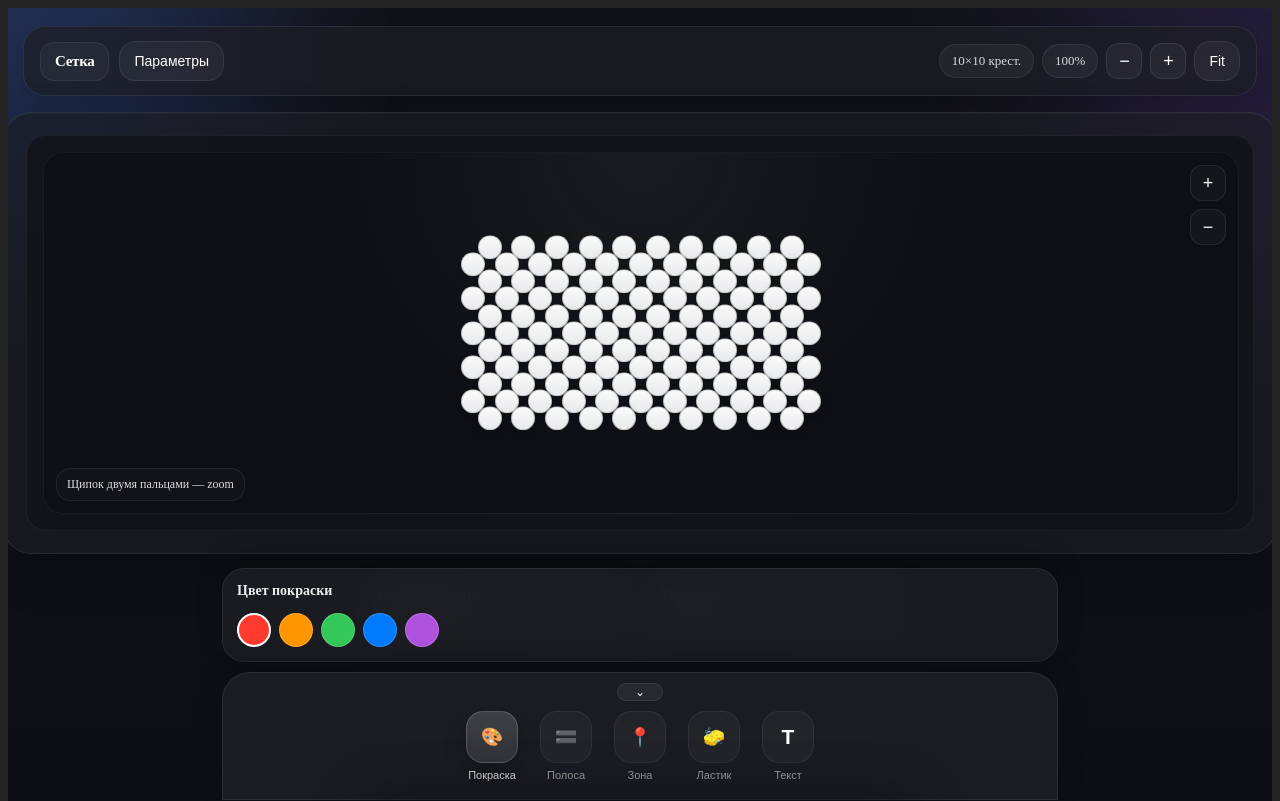
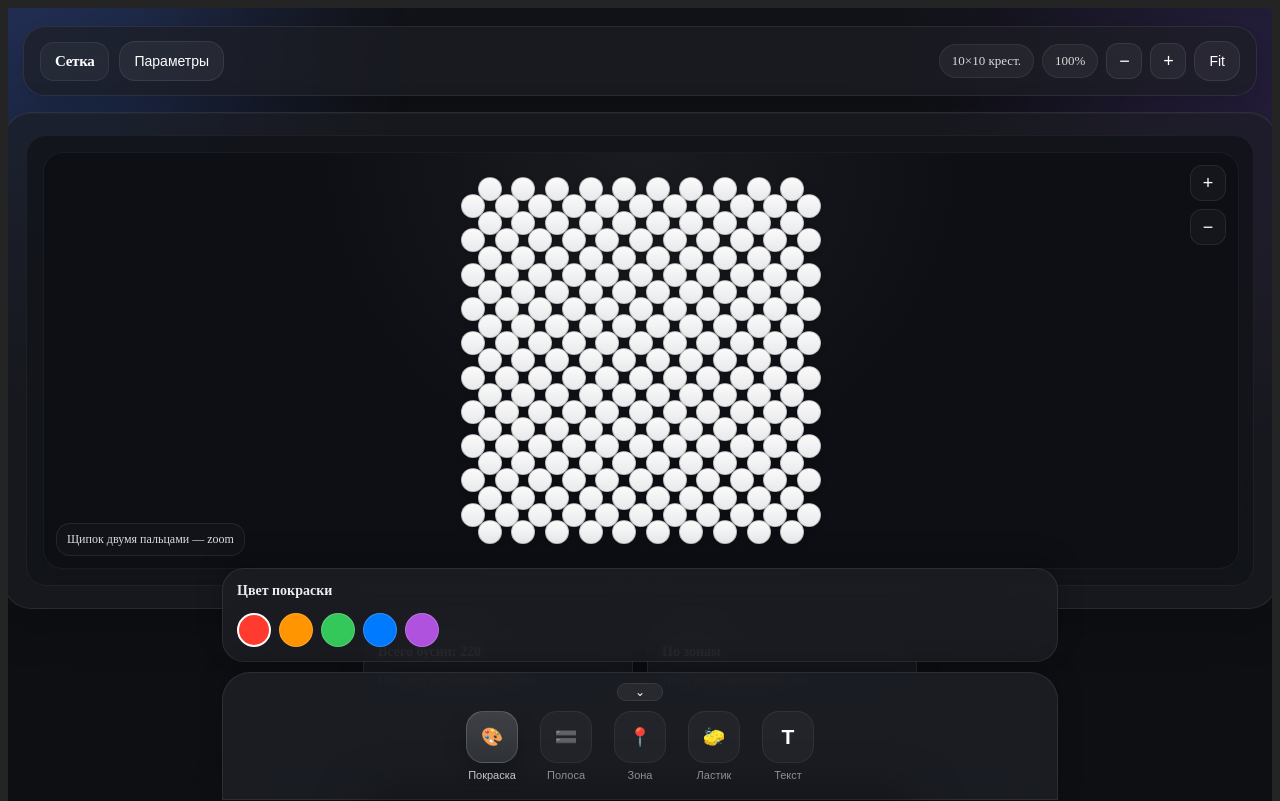
Before and after one commit to DaniilOreshenkov/miniApp, a React (Vite) app: page / in a window 1280 px wide. Shown: the top 801 px of the page. Built offline with nearby package versions, Linux system fonts and the light colour scheme.

Commit message:
настройка сетки 3

```diff
--- a/src/screens/GridScreen.tsx
+++ b/src/screens/GridScreen.tsx
@@ -151,22 +151,19 @@ const GridScreen: React.FC<Props> = ({ width, height }) => {
 
   const [settingsSheetOpen, setSettingsSheetOpen] = useState(false);
 
-  // Логика крестиков:
-  // 1 крестик = 4 кружка
-  // каждый следующий крестик добавляет только 1 новый кружок по оси
-  // поэтому:
-  // длинный ряд = width + 1
-  // короткий ряд = width
-  // количество рядов = height + 1
+  // Логика сетки по крестикам:
+  // 1x1 -> 1-2-1
+  // 2x1 -> 2-3-2
+  // 2x2 -> 2-3-2-3-2
   const getRowLength = (rowIndex: number, crossesWidth: number) => {
+    const shortRow = crossesWidth;
     const longRow = crossesWidth + 1;
-    const shortRow = crossesWidth;
 
     return rowIndex % 2 === 0 ? shortRow : longRow;
   };
 
   const createGrid = (s: GridSettings) =>
-    Array.from({ length: s.height + 1 }, (_, rowIndex) =>
+    Array.from({ length: s.height * 2 + 1 }, (_, rowIndex) =>
       Array.from({ length: getRowLength(rowIndex, s.width) }, () => ({
         color: baseColor,
         zone: null,
@@ -248,7 +245,7 @@ const GridScreen: React.FC<Props> = ({ width, height }) => {
   };
 
   const boardWidth = settings.width * xStep + bead;
-  const boardHeight = settings.height * yStep + bead;
+  const boardHeight = settings.height * 2 * yStep + bead;
 
   const fitScale = useMemo(() => {
     if (!viewportSize.width) return 1;
```
